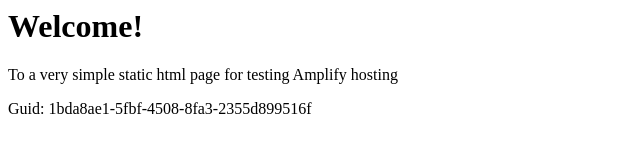
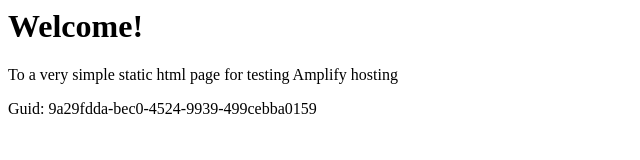
Before and after one commit to aws-aemilia-mxp/Github-PR-Commit-Integration-Test-DoNotTouch-GithubWebhookPreviewCanaryTest-v1-prod-eu-south-1, a website: page src/index.html in a window 1280 px wide. Shown: the full height of the page, 0-640 px from the left. Drawn offline with Linux system fonts and the light colour scheme.

Commit message:
commit from integ tests

```diff
--- a/src/index.html
+++ b/src/index.html
@@ -12,6 +12,6 @@
 <body>
     <h1>Welcome!</h1>
     <p>To a very simple static html page for testing Amplify hosting</p>
-    <p>Guid: 1bda8ae1-5fbf-4508-8fa3-2355d899516f</p></body>
+    <p>Guid: 9a29fdda-bec0-4524-9939-499cebba0159</p></body>
 
 </html>
```
